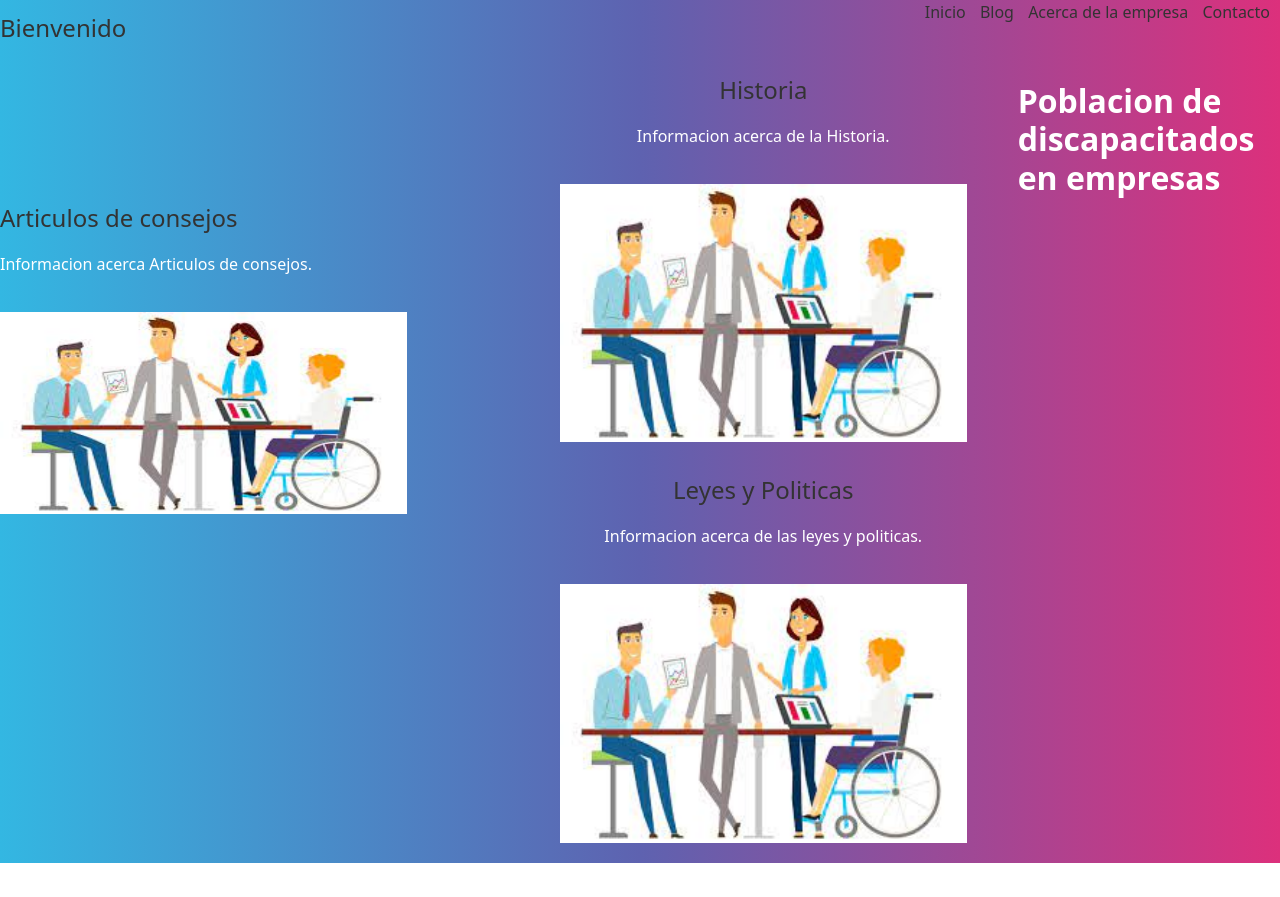
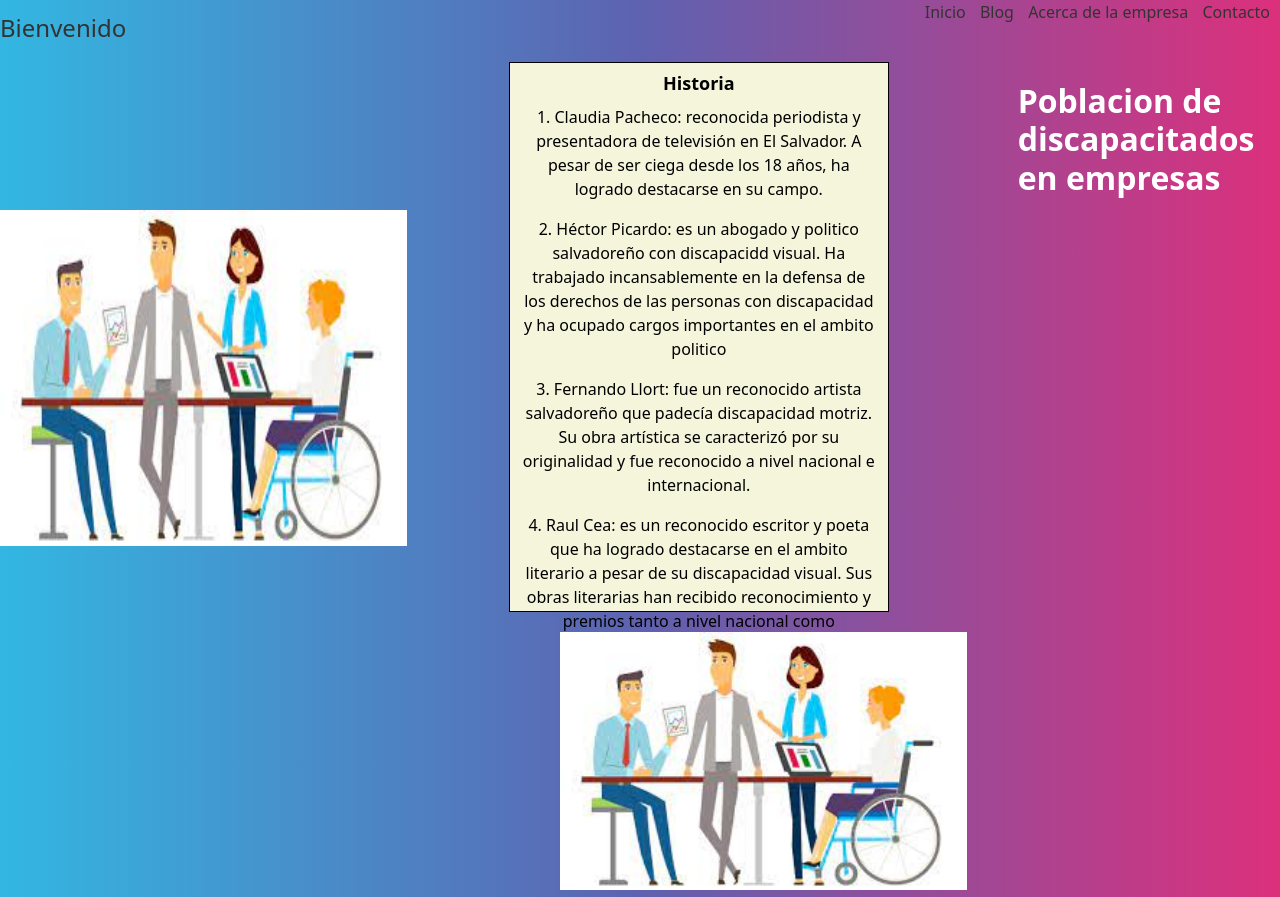
Before and after one commit to Salvapassionate/HDP115-G24, a Django app: page /blog/ in a window 1280 px wide. Shown: the top 897 px of the page. Before the commit the page ends 863 px from the top, so only its background shows below. Run offline with Django 3.2, Linux system fonts and the light colour scheme; some libraries are stand-ins or nearby versions.

Commit message:
Actualizacionrh21014

```diff
--- a/my_app/templates/blog.html
+++ b/my_app/templates/blog.html
@@ -20,14 +20,57 @@
     </div>
     <div class="blog-info">
         <div class="consejos-container">
-            <p class="bienvenida">Articulos de consejos</p>
-            <p>Informacion acerca Articulos de consejos.</p>
+
             <img class="img-inicio" src="{% static 'img/laboral.jpg' %}" alt="Imagen">
         </div>
         <div class="mission-container">
             <div>
-            <p class="bienvenida">Historia</p>
-            <p>Informacion acerca  de la Historia.</p>
+                <head>
+                    <title>Historia</title>
+                    <style>
+                        .cuadro{
+                            width:380px;
+                            height: 550px;
+                            border: 1px solid #000;
+                            padding: 10px;
+                            background-color:beige;
+                        }
+                        .titulo{
+                            font-weight: bold;
+                            font-size: 18px;
+                            text-align: center;
+                            margin-bottom: 10px;
+                            color: black;
+                        }
+                        .contenido{
+                            color: black;
+                        }
+                    </style>
+                </head>
+                <body>
+                    <div class="cuadro">
+                        <h2 class="titulo">Historia</h2>
+                        <p class="contenido">1. Claudia Pacheco: reconocida periodista y presentadora de
+                            televisión en El Salvador. A pesar de ser ciega desde los 18 años, ha
+                            logrado destacarse en su campo.
+                        </p>
+                        <p class="contenido">2. Héctor Picardo: es un abogado y politico salvadoreño con
+                            discapacidd visual. Ha trabajado incansablemente en la defensa de los derechos
+                            de las personas con discapacidad y ha ocupado cargos importantes en el ambito
+                            politico
+                        </p>
+                        <p class="contenido">3. Fernando Llort: fue un reconocido artista salvadoreño que
+                            padecía discapacidad motriz. Su obra artística se caracterizó por su originalidad
+                            y fue reconocido a nivel nacional e internacional.
+                        </p>
+                        <p class="contenido">4. Raul Cea: es un reconocido escritor y poeta que ha logrado
+                            destacarse en el ambito literario a pesar de su discapacidad visual. Sus obras
+                            literarias han recibido reconocimiento y premios tanto a nivel nacional como
+                            internacional
+                        </p>
+                    </div>
+                </body>
+
             <img class="img-inicio" src="{% static 'img/laboral.jpg' %}" alt="Imagen">
             </div>
             <div>
```
